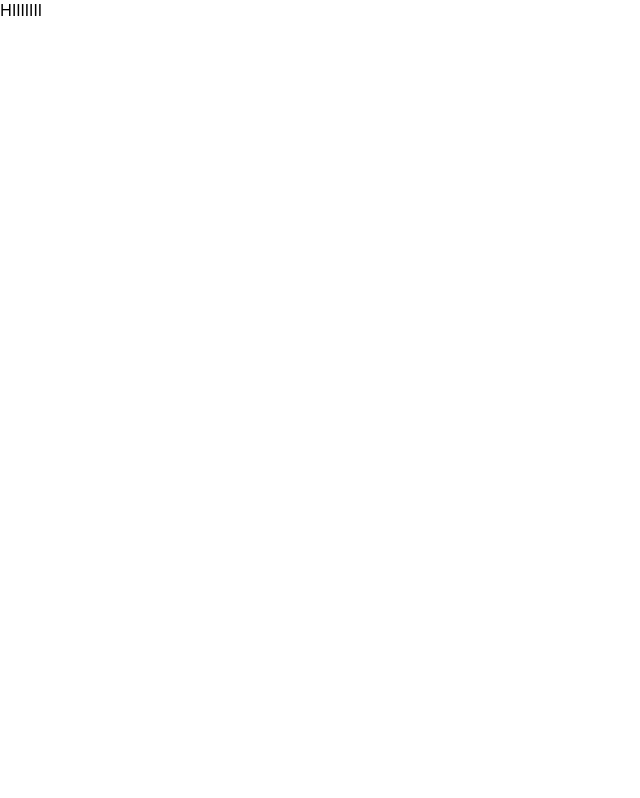
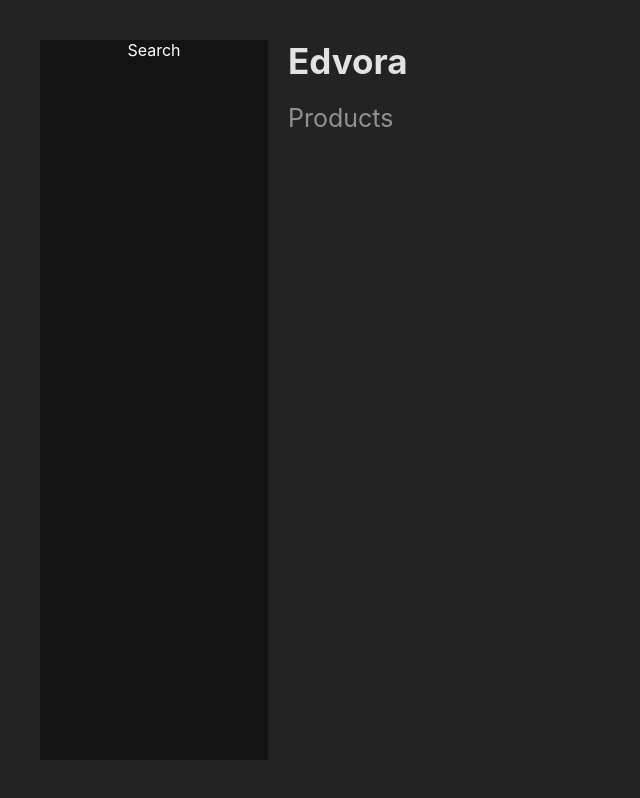
Before and after one commit to yOuS-ef/edvora-task, a React (Create React App) app: page / in a window 1280 px wide. Shown: the whole page, without its empty margins (0-640 px from the left). Built offline with nearby package versions, Linux system fonts and the light colour scheme; a web font is replaced by a local one.

Commit message:
Base for Components ,Pages and styles

```diff
--- a/src/App.css
+++ b/src/App.css
@@ -0,0 +1,17 @@
+.app {
+  height: 100%;
+  width: 100%;
+  padding: 40px;
+  background-color: var(--light-bkground);
+  display: flex;
+}
+
+.main {
+  display: inline-block;
+  margin-left: 20px;
+}
+
+.line_seperated {
+  display: block;
+  border: 1px solid rgba(203, 203, 203, 0.5);
+}
--- a/src/App.js
+++ b/src/App.js
@@ -1,10 +1,14 @@
 import './App.css';
+import Home from './pages/home/Home';
 
 function App() {
+  // main component HOME
+  // category component Category
+  // card component ProductCard
+  // filter component Filter fixed or not
+  // LOGIC -> Products and Filters
   return (
-    <div className="App">
-      HIIIIIII
-    </div>
+    <Home />
   );
 }
 
--- /dev/null
+++ b/src/components/search/Search.js
@@ -0,0 +1,9 @@
+import React from 'react';
+import styles from './Search.module.css';
+
+function Search() {
+  return <div className={styles.search}>
+      Search
+  </div>;
+}
+export default Search;
--- /dev/null
+++ b/src/components/search/Search.module.css
@@ -0,0 +1,6 @@
+.search {
+    display: inline-block;
+    width: var(--sidebar-width);
+    text-align: center;
+    background-color: var(--dark-bkground);
+}
--- a/src/index.css
+++ b/src/index.css
@@ -3,15 +3,23 @@
 
 body {
   margin: 0;
-  font-family: -apple-system, BlinkMacSystemFont, 'SF Pro Display', 'Roboto',sans-serif;
+  font-family: -apple-system, BlinkMacSystemFont, 'SF Pro Display', 'Roboto', sans-serif;
   -webkit-font-smoothing: antialiased;
   -moz-osx-font-smoothing: grayscale;
 }
 
 :root {
-  --light-bkground : #E5E5E5;
+  --medium-bkground : #292929;
   --dark-bkground: #131313;
-  --medium-bkground: #232323;
+  --light-bkground: #232323;
+
+  --sidebar-width: 228px;
+  --product-card-width: 210px;
+  --product-card-width-after-hover: 230px;
+
+  --margin-between-cards: 20px;
+  --margin-between-each-category: 20px;
+  --margin-between-each-dropdown: 12.5px;
 }
 
 html, body, #root {
@@ -21,4 +29,42 @@
 
 * {
   margin: 0;
+  box-sizing: border-box;
+  color: white;
 }
+
+.font11PX {
+  font-size: 11px;
+}
+
+.font12PX {
+  font-size: 12px;
+}
+
+.font13PX {
+  font-size: 13px;
+}
+
+.font15PX {
+  font-size: 15px;
+}
+
+.font16PX {
+  font-size: 16px;
+}
+
+.font17PX {
+  font-size: 17px;
+}
+
+.font20PX {
+  font-size: 20px;
+}
+
+.font25PX {
+  font-size: 25px;
+}
+
+.font35PX {
+  font-size: 35px;
+}
--- /dev/null
+++ b/src/pages/home/Home.js
@@ -0,0 +1,23 @@
+import React, { useEffect, useState } from 'react';
+import Search from '../../components/search/Search';
+import styles from './Home.module.css';
+
+function Home() {
+    const [products, setProducts] = useState([]);
+    // https://assessment-edvora.herokuapp.com
+    useEffect(() => {
+
+    }, []);
+    return (
+        <div className='app'>
+            <Search />
+            <div className='main'>
+                <h1 className={`${styles.header} font35PX`}>Edvora</h1>
+                <h2 className={`${styles.header2} font25PX`}>Products</h2>
+                {/* list of categories */}
+            </div>
+        </div>
+    );
+}
+
+export default Home;
--- /dev/null
+++ b/src/pages/home/Home.module.css
@@ -0,0 +1,10 @@
+.header {
+    color: rgba(255, 255, 255, 0.87);
+    margin-bottom: 21px;
+    font-weight: 700;
+}
+
+.header2 {
+    color: rgba(255, 255, 255, 0.5);
+    font-weight: 400;
+}
```
Also changed, not shown: src/components/card/ProductCard.js (added, +12 -0 lines), src/components/category/Category.js (added, +19 -0 lines), src/components/category/Category.module.css (added, +13 -0 lines), src/components/card/ProductCard.module.css (added).
